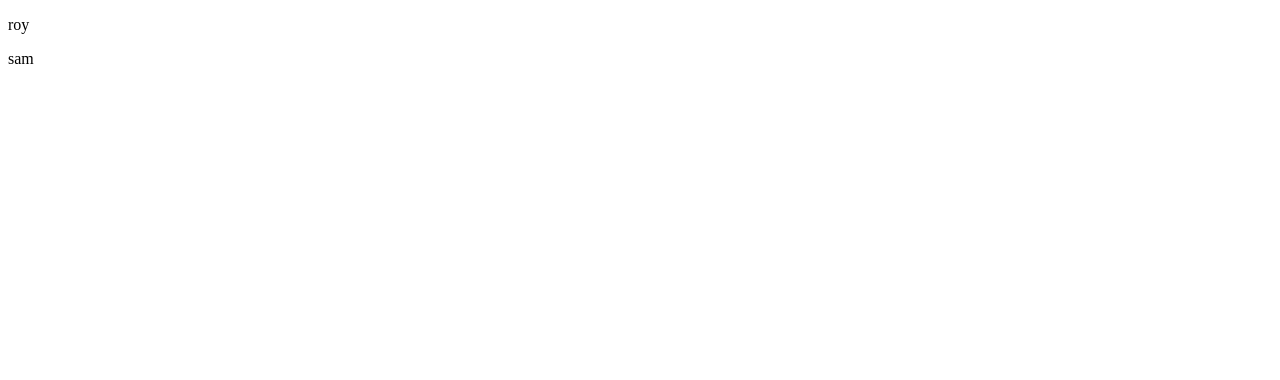
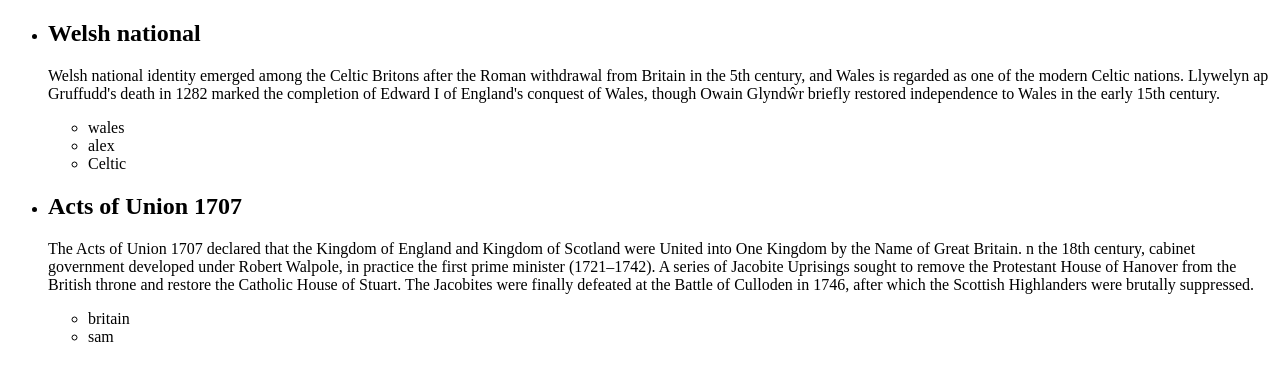
Before and after one commit to AlexGurski/notes, a React (Create React App) app: page / in a window 1280 px wide. Shown: the top 380 px of the page. Built offline with nearby package versions, Linux system fonts and the light colour scheme; data requests are answered from the project's data file.

Commit message:
connect to json and begin to write html

```diff
--- a/package.json
+++ b/package.json
@@ -17,7 +17,7 @@
     "build": "react-scripts build",
     "test": "react-scripts test",
     "eject": "react-scripts eject",
-    "server": "json-server -w server/db.json -p  3001"
+    "server": "json-server -w server/db.json -p 3001"
   },
   "eslintConfig": {
     "extends": [
--- a/server/db.json
+++ b/server/db.json
@@ -1,11 +1,17 @@
 {
-    "users": [{
-        "id": 1,
-        "name": "roy",
-        "location": "india"
-    }, {
+  "notes": [
+    {
+      "id": 1,
+      "title":"Welsh national",
+      "text": "Welsh national identity emerged among the Celtic Britons after the Roman withdrawal from Britain in the 5th century, and Wales is regarded as one of the modern Celtic nations. Llywelyn ap Gruffudd's death in 1282 marked the completion of Edward I of England's conquest of Wales, though Owain Glyndŵr briefly restored independence to Wales in the early 15th century. ",
+      "tags": ["wales", "alex", "Celtic"]
+    },
+    {
         "id": 2,
-        "name": "sam",
-        "location": "wales"
-    }]
+        "title":"Acts of Union 1707",
+        "text": "The Acts of Union 1707 declared that the Kingdom of England and Kingdom of Scotland were United into One Kingdom by the Name of Great Britain. n the 18th century, cabinet government developed under Robert Walpole, in practice the first prime minister (1721–1742). A series of Jacobite Uprisings sought to remove the Protestant House of Hanover from the British throne and restore the Catholic House of Stuart. The Jacobites were finally defeated at the Battle of Culloden in 1746, after which the Scottish Highlanders were brutally suppressed.",
+        "tags": ["britain", "sam"]
+      }
+
+  ]
 }
--- a/src/App.js
+++ b/src/App.js
@@ -2,21 +2,34 @@ import { useEffect, useState } from "react";
 
 
 function App() {
-  const [date,setDate] = useState('')
+  const [notes,setNotes] = useState('')
+
   useEffect(()=>{
-    fetch('http://localhost:3001/users')
+    fetch('http://localhost:3001/notes')
     .then((response) => {
       return response.json();
     })
     .then((data) => {
-      setDate(data);
+      console.log(data)
+      setNotes(data);
     });
   },[])
 
-
   return (
     <div className="App">
-      {Object.keys(date).map(e=><p>{date[e].name}</p>)}
+      <ul>
+        {Object.values(notes).map(e=>
+        <li>
+            <h2>{e.title}</h2>
+            <p>{e.text}</p>
+            <ul>
+            {
+              Object.values(e.tags).map(el=><li>{el}</li>)
+            }
+            </ul>
+          </li>
+        )}
+      </ul>
     </div>
   );
 }
--- a/src/index.js
+++ b/src/index.js
@@ -5,7 +5,5 @@ import App from './App';
 
 const root = ReactDOM.createRoot(document.getElementById('root'));
 root.render(
-
     <App />
-
 );
```
Also changed, not shown: 2 other files (tests, documents, lock files or other folders).
